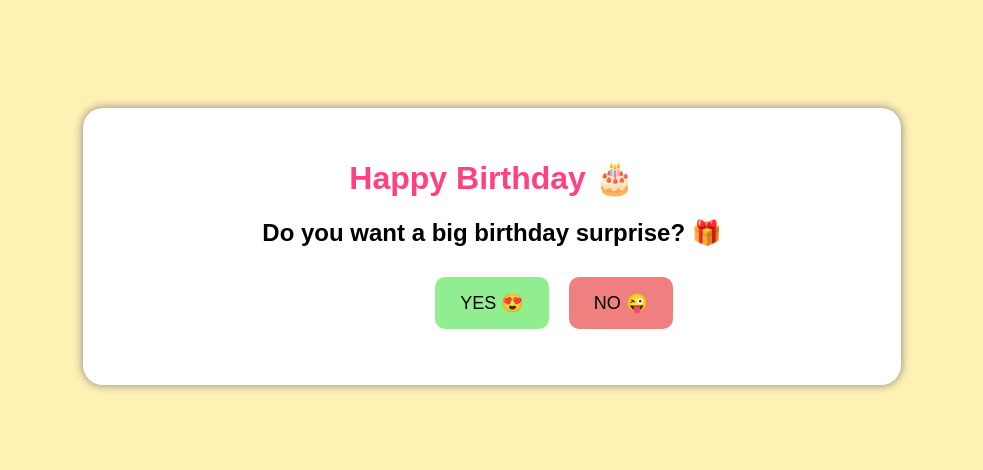
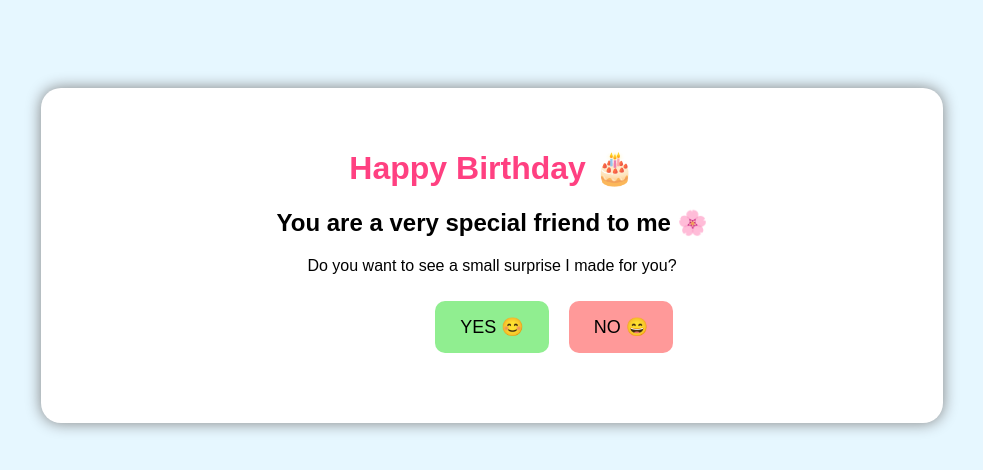
Before and after one commit to Manansinh28/1st-Repo, a plain HTML site: page index.html in a window 1280 px wide. Shown: the whole page, without its empty margins (148-1131 px from the left). Drawn offline with Linux system fonts and the light colour scheme.

Commit message:
birthday message

```diff
--- a/index.html
+++ b/index.html
@@ -1,23 +1,23 @@
 <!DOCTYPE html>
 <html>
 <head>
-    <title>Happy Birthday ❤️</title>
+    <title>For Someone Special 🌸</title>
 
     <style>
         body {
-            background-color: #fff0b3;
+            background-color: #e6f7ff;
             font-family: Arial;
             text-align: center;
-            padding-top: 100px;
+            padding-top: 80px;
         }
 
         .box {
             background: white;
-            width: 60%;
+            width: 65%;
             margin: auto;
-            padding: 30px;
+            padding: 40px;
             border-radius: 20px;
-            box-shadow: 0px 0px 10px gray;
+            box-shadow: 0px 0px 15px gray;
         }
 
         button {
@@ -30,16 +30,22 @@
         }
 
         #yes {
-            background-color: lightgreen;
+            background-color: #90ee90;
         }
 
         #no {
-            background-color: lightcoral;
+            background-color: #ff9999;
             position: absolute;
         }
 
         h1 {
             color: #ff4081;
+        }
+
+        #message {
+            font-size: 20px;
+            color: #333;
+            margin-top: 20px;
         }
     </style>
 </head>
@@ -49,10 +55,12 @@
 <div class="box">
     <h1>Happy Birthday 🎂</h1>
 
-    <h2>Do you want a big birthday surprise? 🎁</h2>
+    <h2>You are a very special friend to me 🌸</h2>
 
-    <button id="yes" onclick="yesClick()">YES 😍</button>
-    <button id="no" onmouseover="moveNo()">NO 😜</button>
+    <p>Do you want to see a small surprise I made for you?</p>
+
+    <button id="yes" onclick="yesClick()">YES 😊</button>
+    <button id="no" onmouseover="moveNo()">NO 😄</button>
 
     <p id="message"></p>
 </div>
@@ -60,7 +68,7 @@
 <script>
     function yesClick() {
         document.getElementById("message").innerHTML =
-        "Yayyy! 🎉🎂 You are the most special person in my life! Happy Birthday! ❤️";
+        "Yay! 🎉<br><br>You are one of the kindest and sweetest people I know.<br>Thank you for always being there, for all the laughs and memories.<br><br>I hope this birthday brings you endless happiness, success, and smiles! 😊💖<br><br>Happy Birthday to an amazing friend!";
     }
 
     function moveNo() {
```
